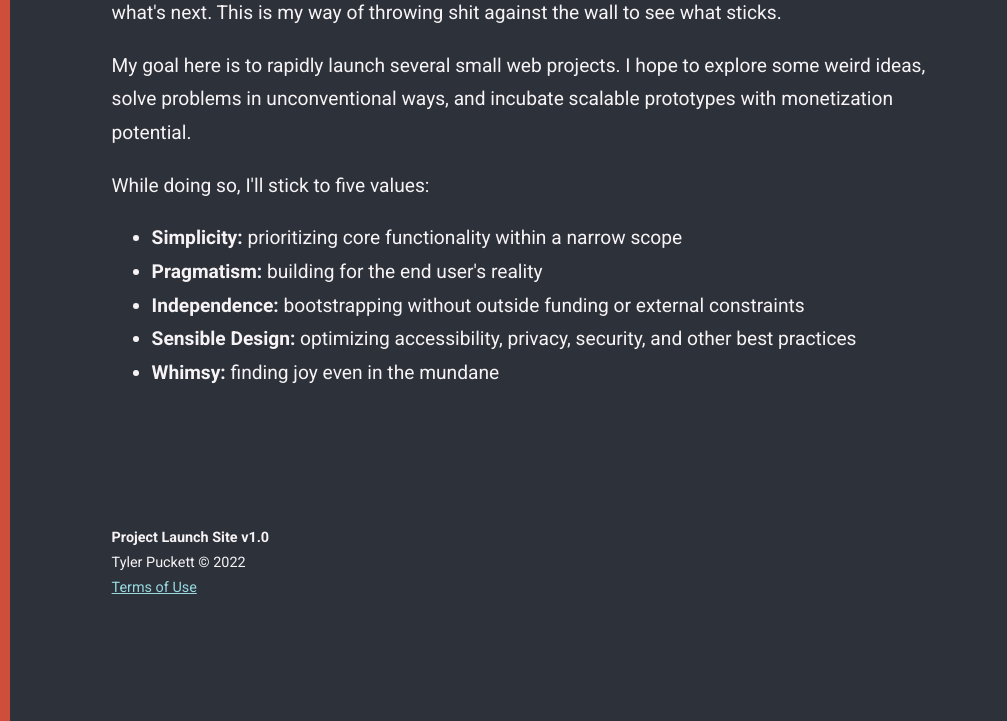
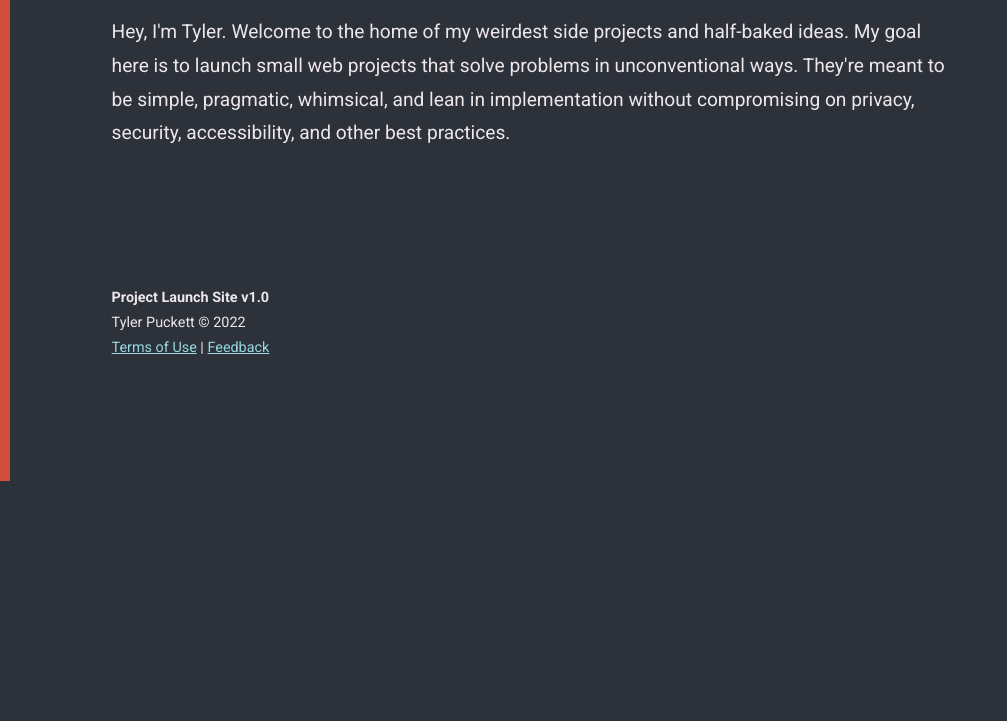
Before and after one commit to tcp13/projectlaunchsite, a plain HTML site: page index.html in a window 1280 px wide. Shown: the part 220-941 px from the top of the page, without its empty margins (0-1007 px from the left). After the commit the page ends 800 px from the top, so only its background shows below. Drawn offline with Linux system fonts and the light colour scheme.

Commit message:
updated head metadata, new rocket favicon/thumbnail, color variables, updated homepage content

```diff
--- a/index.html
+++ b/index.html
@@ -4,6 +4,21 @@
 		<!-- metadata -->
 		<title>Project Launch Site</title>
 		<meta charset="utf-8">
+		<meta name="viewport" content="width=device-width, initial-scale=1.0">
+
+		<!-- seo -->
+		<meta name="title" content="Project Launch Site">
+		<meta name="description" content="Welcome to the home of my weirdest side projects and half-baked ideas. My goal here is to launch small web projects that solve problems in unconventional ways. They're meant to be simple, pragmatic, whimsical, and lean in implementation without compromising on privacy, security, accessibility, and other best practices.">
+		<meta property="og:type" content="website">
+		<meta property="og:url" content="https://projectlaunchsite.com/">
+		<meta property="og:title" content="Project Launch Site">
+		<meta property="og:description" content="Welcome to the home of my weirdest side projects and half-baked ideas. My goal here is to launch small web projects that solve problems in unconventional ways. They're meant to be simple, pragmatic, whimsical, and lean in implementation without compromising on privacy, security, accessibility, and other best practices.">
+		<meta property="og:image" content="rocket-thumbnail.jpg">
+		<meta property="twitter:card" content="summary_large_image">
+		<meta property="twitter:url" content="https://projectlaunchsite.com/">
+		<meta property="twitter:title" content="Project Launch Site">
+		<meta property="twitter:description" content="Welcome to the home of my weirdest side projects and half-baked ideas. My goal here is to launch small web projects that solve problems in unconventional ways. They're meant to be simple, pragmatic, whimsical, and lean in implementation without compromising on privacy, security, accessibility, and other best practices.">
+		<meta property="twitter:image" content="rocket-thumbnail.jpg">
 
 		<!-- styles -->
 		<link rel="stylesheet" href="styles.css">
@@ -21,24 +36,14 @@
 	</head>
 	<body class="stripe">
 		<div class="container">
+			<img src="icins/rocket-white.png" alt="" style="width:10%;margin-top:5%;">
 			<h1 style="margin-top:0px;">Project Launch Site</h1>
 
-			<p>Welcome to the home of my half-baked ideas. Recently I've been a bit stuck trying to figure out what's next. This is my way of throwing shit against the wall to see what sticks.</p>
-
-			<p>My goal here is to rapidly launch several small web projects. I hope to explore some weird ideas, solve problems in unconventional ways, and incubate scalable prototypes with monetization potential.</p>
-
-			<p>While doing so, I'll stick to five values:</p>
-			<ul>
-				<li><strong>Simplicity:</strong> prioritizing core functionality within a narrow scope</li>
-				<li><strong>Pragmatism:</strong> building for the end user's reality</li>
-				<li><strong>Independence:</strong> bootstrapping without outside funding or external constraints</li>
-				<li><strong>Sensible Design:</strong> optimizing accessibility, privacy, security, and other best practices</li>
-				<li><strong>Whimsy:</strong> finding joy even in the mundane</li>
-			</ul>
+			<p>Hey, I'm Tyler. Welcome to the home of my weirdest side projects and half-baked ideas. My goal here is to launch small web projects that solve problems in unconventional ways. They're meant to be simple, pragmatic, whimsical, and lean in implementation without compromising on privacy, security, accessibility, and other best practices.</p>
 		</div>
 	</body>
 
 	<footer>
-		<p class="footer-text"><strong>Project Launch Site v1.0</strong><br>Tyler Puckett © 2022<br><a href="/terms.html">Terms of Use</a></p>
+		<p class="footer-text"><strong>Project Launch Site v1.0</strong><br>Tyler Puckett © 2022<br><a href="/terms.html">Terms of Use</a> | <a href="https://tyler-puckett.com/#page-section-627c16fe9e1aa7738a176d15" target="_blank">Feedback</a></p>
 	</footer>
 </html>
--- a/styles.css
+++ b/styles.css
@@ -1,16 +1,17 @@
-/*
-color:#2C313A;   dark gray
-color:#CE4E3B;   red
-color:#98D9E1;   blue
-color:#EEE7EA;   white
-color:#7D7D7D;   light gray
-*/
+/* colors */
+:root{
+    --black: #2C313A;
+    --gray: #7D7D7D;
+    --red: #CE4E3B;
+    --blue: #98D9E1;
+    --white: #EEE7EA;
+}
 
 
 
 /* structure */
 body{
-    background-color:#2C313A;
+    background-color: var(--black);
     margin:0px;
 }
 .container{
@@ -22,7 +23,7 @@ footer {
     padding-top:0px;
 }
 .stripe{
-    border-left:solid 10px #CE4E3B;
+    border-left:solid 10px var(--red);
 }
 
 
@@ -41,7 +42,7 @@ html {
     font-size: 120%;
 }
 body {
-    color: #f7f3f5;
+    color: var(--white);
     font-family: 'Roboto', sans-serif;
     font-weight: 400;
     line-height: 1.75;
@@ -61,8 +62,7 @@ h3 {font-size: 2.369rem;}
 h4 {font-size: 1.777rem;}
 h5 {font-size: 1.333rem;}
 p {margin-bottom: 1rem;}
-a {color: #98D9E1;}
-a:hover {color:#CE4E3B;}
+a {color: var(--blue);}
 .footer-text {font-size: 0.75rem;}
 
 
```
Also changed, not shown: 404.html (+1 -0 lines), terms.html (+2 -1 lines), favicons/android-chrome-192x192.png, favicons/android-chrome-512x512.png, favicons/apple-touch-icon.png, favicons/favicon-16x16.png, favicons/favicon-32x32.png, favicons/favicon.ico, favicons/site.webmanifest, icons/rocket-black.png (added), icons/rocket-blue.png (added), icons/rocket-gray.png (added), icons/rocket-red.png (added), icons/rocket-white.png (added), 2 more files.
